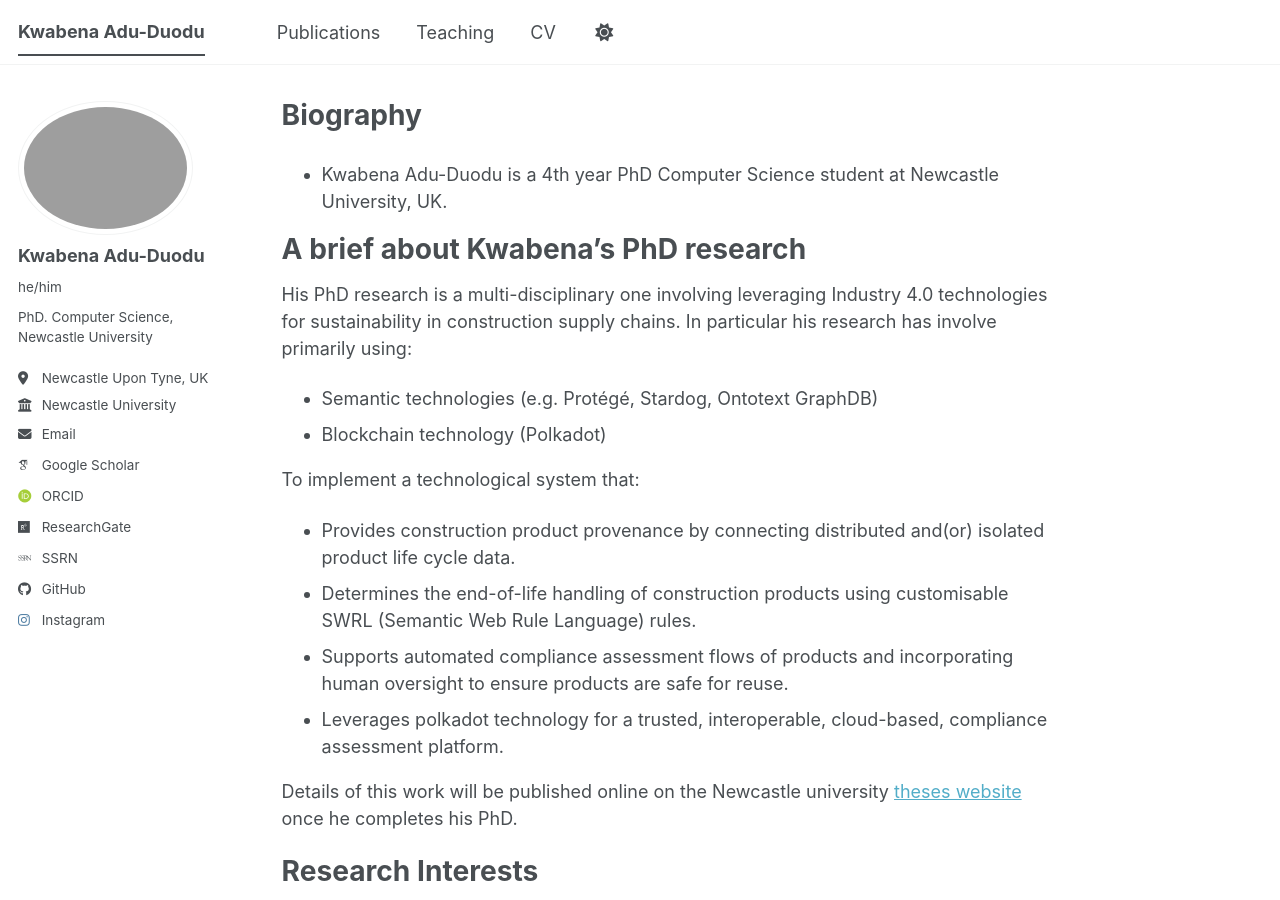
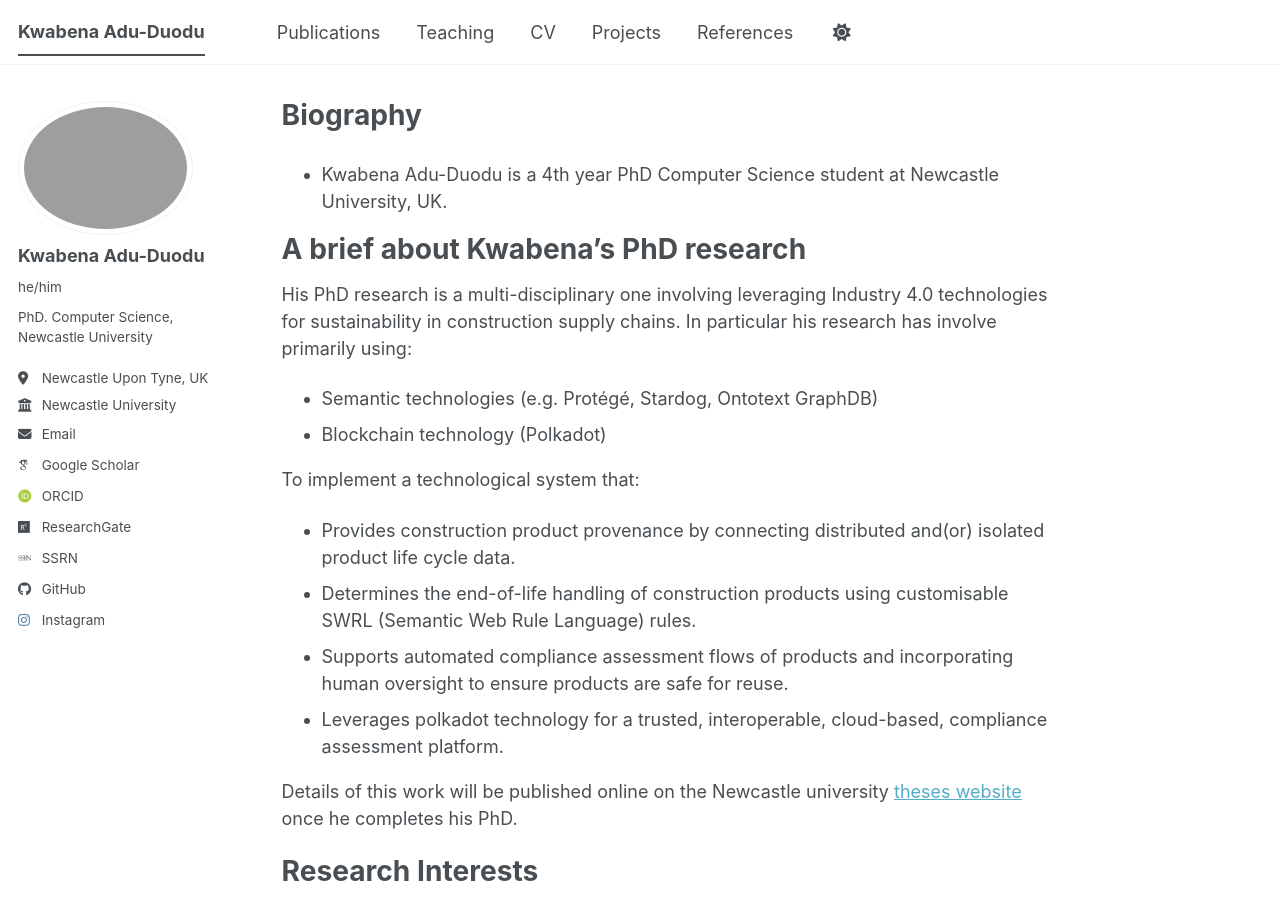
Before and after one commit to KAYDUODU/KAYDUODU.github.io, a Jekyll site: the page built from _pages/about.md, in a window 1280 px wide and 900 px high. Built offline with Jekyll 4.4.1, drawn with Linux system fonts in a browser that asks for light colours; some web fonts are replaced; a script bundle is joined from its source files by our own code; library files that are not in the unit come from our copies.

Commit message:
Uncomment Projects and add References to navigation

```diff
--- a/_data/navigation.yml
+++ b/_data/navigation.yml
@@ -33,5 +33,8 @@ main:
   #- title: "Guide"
   #  url: /markdown/
 
-  #- title: "Projects"
-  #  url: /projects/
+  - title: "Projects"
+    url: /projects/
+
+  - title: "References"
+    url: /references/
```
